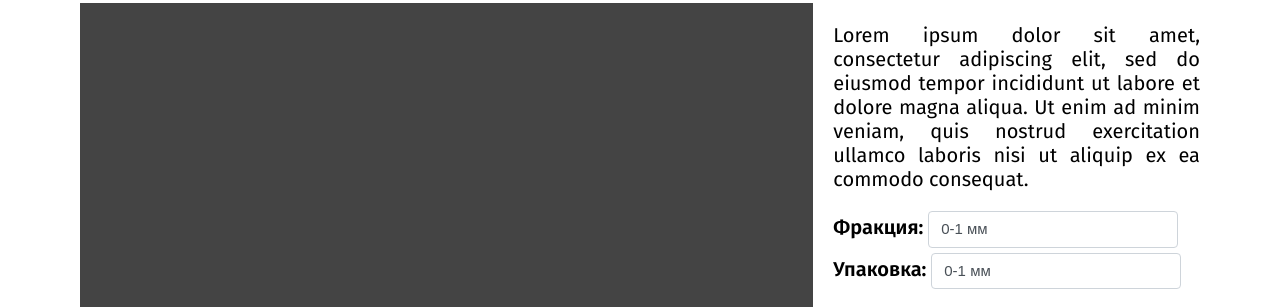
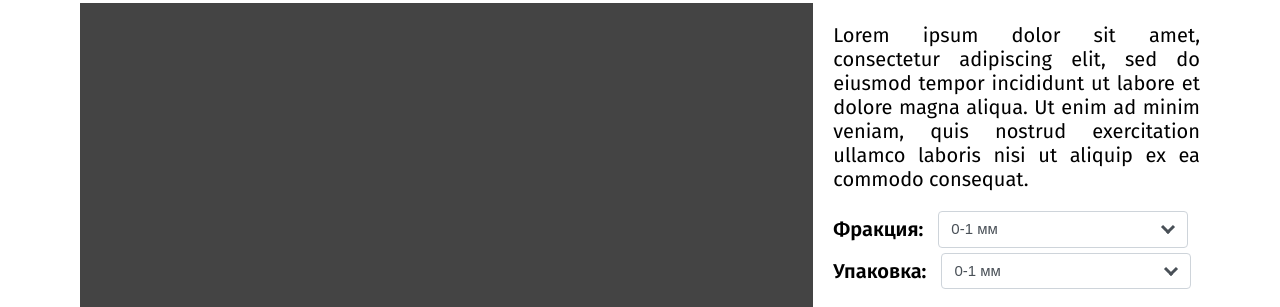
Before and after one commit to RomanDovgii/SaratovMarble, a website: page source/product.html in a window 1280 px wide. Shown: the part 226-533 px from the top of the page. Drawn offline with nearby package versions, Linux system fonts and the light colour scheme; files that its build step writes are made by us from their sources.

Commit message:
fixed arrow

```diff
--- a/source/product.html
+++ b/source/product.html
@@ -81,6 +81,7 @@
             <form action="" class="product__form">
               <label class="product__label">
                 Фракция:
+                <div class="product__select-wrapper">
                 <select name="" id="" class="product__select">
                   <option value="0-1mm" class="product__option">0-1 мм</option>
                   <option value="1-2mm" class="product__option">1-2 мм</option>
@@ -91,9 +92,12 @@
                   <option value="6-7mm" class="product__option">6-7 мм</option>
                   <option value="7-8mm" class="product__option">7-8 мм</option>
                 </select>
+              </div>
+              </label>
               </label>
               <label class="product__label">
                 Упаковка:
+                <div class="product__select-wrapper">
                   <select name="" id="" class="product__select">
                     <option value="0-1mm" class="product__option">0-1 мм</option>
                     <option value="1-2mm" class="product__option">1-2 мм</option>
@@ -104,6 +108,7 @@
                     <option value="6-7mm" class="product__option">6-7 мм</option>
                     <option value="7-8mm" class="product__option">7-8 мм</option>
                   </select>
+                </div>
               </label>
 
               <p class="product__price">Цена: от 2000 Р/т</p>
--- a/source/sass/blocks/product.scss
+++ b/source/sass/blocks/product.scss
@@ -46,14 +46,41 @@
 .product__label {
   font-size: 20px;
   font-weight: 600;
+  display: flex;
+  align-items: center;
 
   &:not(:first-child) {
     margin-top: 5px;
   }
 }
 
+.product__select-wrapper {
+  margin-left: 15px;
+  position: relative;
+
+  &::after {
+    content: "";
+    display: block;
+    width: 10px;
+    height: 10px;
+
+    position: absolute;
+    top: 50%;
+    right: 20px;
+
+    margin-top: -7px;
+    margin-right: -5px;
+
+    border-left: 3px solid #495057;
+    border-bottom: 3px solid #495057;
+
+    transform: rotate(-45deg);
+  }
+}
+
 .product__select {
   appearance: none;
+  position: relative;
   width: 250px;
   padding: .375rem .75rem;
   font-size: 15px;
```
Lines whose indentation alone changed are shown as unchanged.
